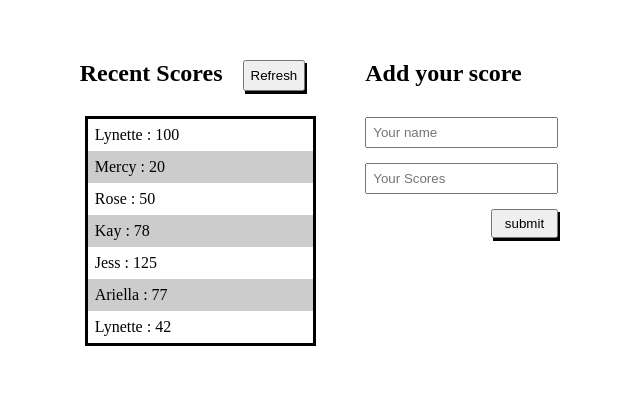
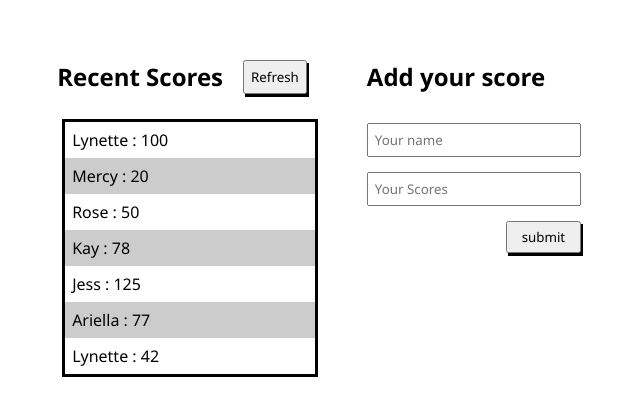
Before and after one commit to iLynette/LeaderBoard, a website built with webpack: page src/index.html in a window 1280 px wide. Shown: the part 132-548 px from the top of the page, without its empty margins (321-961 px from the left). Built offline with nearby package versions, Linux system fonts and the light colour scheme.

Commit message:
Add font family

```diff
--- a/src/style.css
+++ b/src/style.css
@@ -1,6 +1,7 @@
 * {
   margin: 0;
   padding: 0;
+  font-family: 'Segoe UI', Tahoma, Verdana, sans-serif;
 }
 
 .leaderboard {
```
